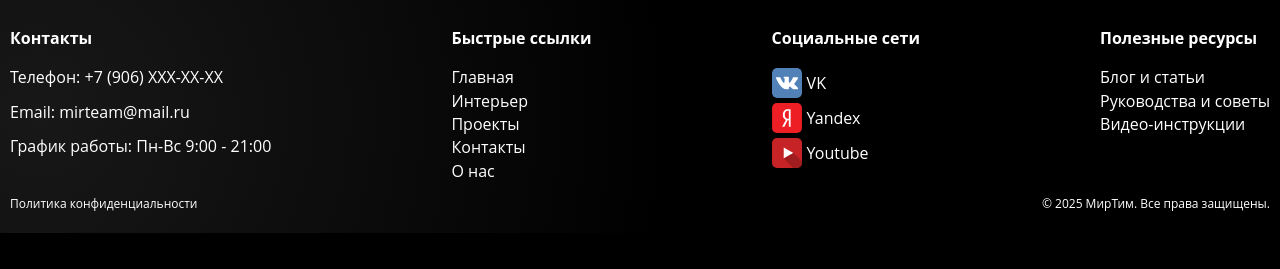
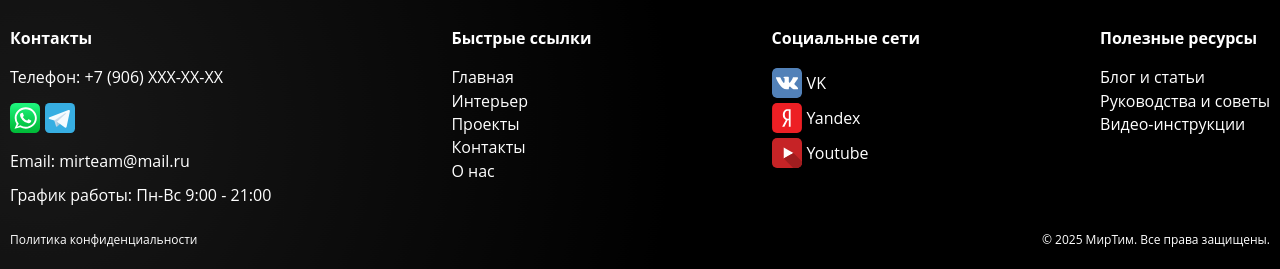
Before and after one commit to YourunB/mirteam, a website: page index.html in a window 1280 px wide. Shown: the part 2090-2359 px from the top of the page. Before the commit the page ends 2323 px from the top, so only its background shows below. Drawn offline with nearby package versions, Linux system fonts and the light colour scheme.

Commit message:
feat: add whatsapp and tg to footer

```diff
--- a/index.html
+++ b/index.html
@@ -161,6 +161,10 @@
         <div class="footer-section">
           <h4>Контакты</h4>
           <p>Телефон: +7 (906) XXX-XX-XX</p>
+          <div class="contacts-box">
+            <a href="https://wa.me/79060000000?text=Здравствуйте%2C+у+меня+есть+вопрос"><img src="/assets/images/icons/whatsapp.svg" alt="Whatsapp"></a>
+            <a href="tg://resolve?domain=username"><img src="/assets/images/icons/telegram.svg" alt="Telegram"></a>
+          </div>
           <p>Email: mirteam@mail.ru</p>
           <p>График работы: Пн-Вс 9:00 - 21:00</p>
         </div>
--- a/styles/styles.css
+++ b/styles/styles.css
@@ -236,6 +236,15 @@ body {
   border-radius: 5px;
 }
 
+.contacts-box {
+  display: flex;
+  gap: 5px;
+}
+
+.contacts-box img {
+  height: 30px;
+}
+
 .scroll-off {
   overflow: hidden;
 }
```
Also changed, not shown: assets/images/icons/telegram.svg (added), assets/images/icons/whatsapp.svg (added).
